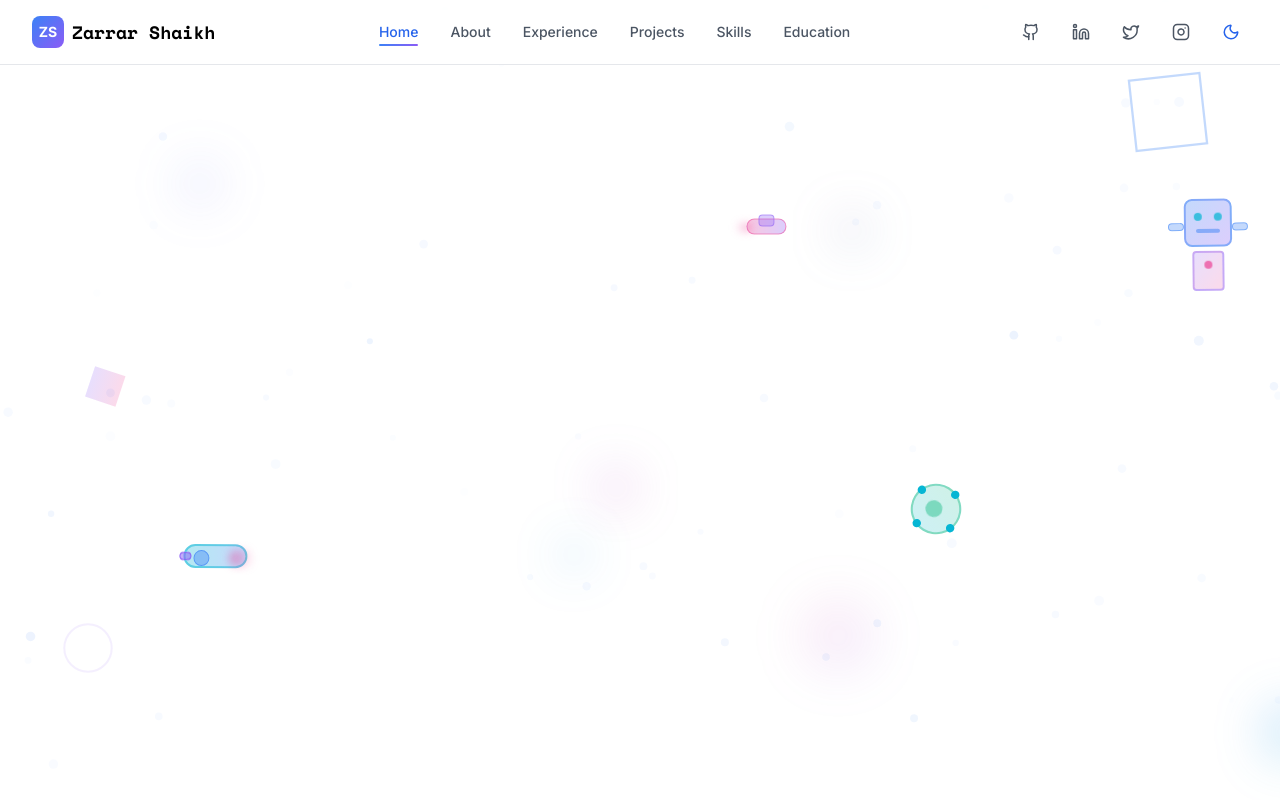
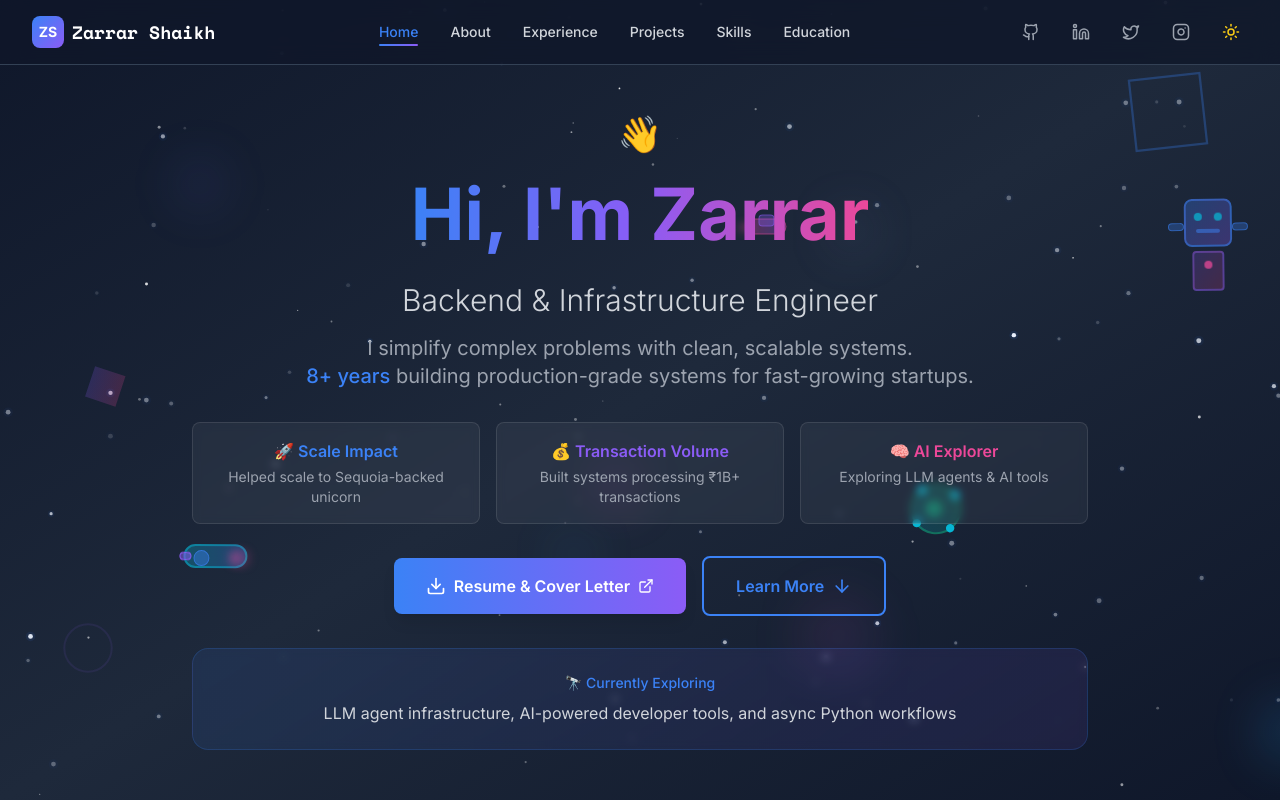
Before and after one commit to Zlash65/zlash.xyz, a React (Vite) app: page / in a window 1280 px wide. Built offline with nearby package versions, Linux system fonts and the light colour scheme.

Commit message:
feat: implement animated Hero section

```diff
--- a/src/App.tsx
+++ b/src/App.tsx
@@ -1,14 +1,53 @@
+import React, { useEffect, useState } from 'react';
+import { motion, AnimatePresence } from 'framer-motion';
 import Header from './components/Header';
+import Hero from './components/Hero';
 import StarField from './components/StarField';
 import FloatingElements from './components/FloatingElements';
 
 function App() {
+  const [darkMode, setDarkMode] = useState(true);
+
+  useEffect(() => {
+    const savedMode = localStorage.getItem('darkMode');
+    if (savedMode !== null) {
+      setDarkMode(JSON.parse(savedMode));
+    }
+  }, []);
+
+  useEffect(() => {
+    localStorage.setItem('darkMode', JSON.stringify(darkMode));
+    if (darkMode) {
+      document.documentElement.classList.add('dark');
+    } else {
+      document.documentElement.classList.remove('dark');
+    }
+  }, [darkMode]);
+
+  const toggleDarkMode = () => {
+    setDarkMode(!darkMode);
+  };
+
   return (
-    <div className="relative min-h-screen bg-white dark:bg-black text-black dark:text-white transition-colors duration-300">
+    <div className={`min-h-screen transition-colors duration-300 ${
+      darkMode
+        ? 'bg-gradient-to-br from-space-900 via-space-800 to-space-900 text-white'
+        : 'bg-gradient-to-br from-blue-50 via-white to-purple-50 text-gray-900'
+    }`}>
       <StarField />
       <FloatingElements />
-      <Header />
-      {/* Placeholder for future sections */}
+
+      <div className="relative z-10">
+        <Header darkMode={darkMode} toggleDarkMode={toggleDarkMode} />
+
+        <motion.main
+          initial={{ opacity: 0 }}
+          animate={{ opacity: 1 }}
+          transition={{ duration: 0.5 }}
+        >
+          <Hero />
+        </motion.main>
+      </div>
     </div>
   );
 }
--- /dev/null
+++ b/src/components/Hero.tsx
@@ -0,0 +1,152 @@
+import React from 'react';
+import { motion } from 'framer-motion';
+import { ArrowDown, Download, ExternalLink } from 'lucide-react';
+
+const Hero: React.FC = () => {
+  const scrollToAbout = () => {
+    const element = document.getElementById('about');
+    if (element) {
+      element.scrollIntoView({ behavior: 'smooth' });
+    }
+  };
+
+  const containerVariants = {
+    hidden: { opacity: 0 },
+    visible: {
+      opacity: 1,
+      transition: {
+        staggerChildren: 0.2,
+        delayChildren: 0.3,
+      },
+    },
+  };
+
+  const itemVariants = {
+    hidden: { opacity: 0, y: 20 },
+    visible: {
+      opacity: 1,
+      y: 0,
+      transition: {
+        duration: 0.6,
+        ease: "easeOut",
+      },
+    },
+  };
+
+  return (
+    <section id="hero" className="min-h-screen flex items-center justify-center px-4 pt-16">
+      <div className="max-w-4xl mx-auto text-center">
+        <motion.div
+          variants={containerVariants}
+          initial="hidden"
+          animate="visible"
+          className="space-y-8"
+        >
+          {/* Greeting */}
+          <motion.div variants={itemVariants} className="space-y-2">
+            <motion.div
+              initial={{ scale: 0 }}
+              animate={{ scale: 1 }}
+              transition={{ duration: 0.5, delay: 0.1 }}
+              className="inline-block"
+            >
+              <div className="text-4xl mb-4">👋</div>
+            </motion.div>
+            <motion.h1
+              className="text-4xl md:text-6xl lg:text-7xl font-bold"
+              variants={itemVariants}
+            >
+              <span className="bg-gradient-to-r from-neon-blue via-neon-purple to-neon-pink bg-clip-text text-transparent">
+                Hi, I'm Zarrar
+              </span>
+            </motion.h1>
+          </motion.div>
+
+          {/* Tagline */}
+          <motion.div variants={itemVariants}>
+            <h2 className="text-xl md:text-2xl lg:text-3xl font-light text-gray-600 dark:text-gray-300 leading-relaxed">
+              Backend & Infrastructure Engineer
+            </h2>
+            <p className="text-lg md:text-xl text-gray-500 dark:text-gray-400 mt-4 leading-relaxed max-w-3xl mx-auto">
+              I simplify complex problems with clean, scalable systems.
+              <br className="hidden md:block" />
+              <span className="text-neon-blue font-medium">8+ years</span> building production-grade systems for fast-growing startups.
+            </p>
+          </motion.div>
+
+          {/* Key Points */}
+          <motion.div variants={itemVariants} className="space-y-4">
+            <div className="grid grid-cols-1 md:grid-cols-3 gap-4 max-w-4xl mx-auto">
+              <motion.div
+                whileHover={{ scale: 1.05 }}
+                className="p-4 rounded-lg bg-white/5 dark:bg-white/5 backdrop-blur-sm border border-white/10"
+              >
+                <div className="text-neon-blue font-semibold">🚀 Scale Impact</div>
+                <div className="text-sm text-gray-600 dark:text-gray-400 mt-1">
+                  Helped scale to Sequoia-backed unicorn
+                </div>
+              </motion.div>
+              <motion.div
+                whileHover={{ scale: 1.05 }}
+                className="p-4 rounded-lg bg-white/5 dark:bg-white/5 backdrop-blur-sm border border-white/10"
+              >
+                <div className="text-neon-purple font-semibold">💰 Transaction Volume</div>
+                <div className="text-sm text-gray-600 dark:text-gray-400 mt-1">
+                  Built systems processing ₹1B+ transactions
+                </div>
+              </motion.div>
+              <motion.div
+                whileHover={{ scale: 1.05 }}
+                className="p-4 rounded-lg bg-white/5 dark:bg-white/5 backdrop-blur-sm border border-white/10"
+              >
+                <div className="text-neon-pink font-semibold">🧠 AI Explorer</div>
+                <div className="text-sm text-gray-600 dark:text-gray-400 mt-1">
+                  Exploring LLM agents & AI tools
+                </div>
+              </motion.div>
+            </div>
+          </motion.div>
+
+          {/* CTA Buttons */}
+          <motion.div variants={itemVariants} className="flex flex-col sm:flex-row gap-4 justify-center items-center">
+            <motion.a
+              href="https://drive.google.com/drive/folders/1dZLF90-VlfEzu_SrwDRT0a-ArcmP2HYh"
+              target="_blank"
+              rel="noopener noreferrer"
+              className="px-8 py-4 bg-gradient-to-r from-neon-blue to-neon-purple text-white font-semibold rounded-lg shadow-lg hover:shadow-xl transition-all duration-300 flex items-center gap-2 group"
+              whileHover={{ scale: 1.05 }}
+              whileTap={{ scale: 0.95 }}
+            >
+              <Download size={20} />
+              Resume & Cover Letter
+              <ExternalLink size={16} className="group-hover:translate-x-1 transition-transform" />
+            </motion.a>
+
+            <motion.button
+              onClick={scrollToAbout}
+              className="px-8 py-4 border-2 border-neon-blue text-neon-blue font-semibold rounded-lg hover:bg-neon-blue hover:text-white transition-all duration-300 flex items-center gap-2"
+              whileHover={{ scale: 1.05 }}
+              whileTap={{ scale: 0.95 }}
+            >
+              Learn More
+              <ArrowDown size={20} />
+            </motion.button>
+          </motion.div>
+
+          {/* Current Focus */}
+          <motion.div
+            variants={itemVariants}
+            className="mt-12 p-6 rounded-2xl bg-gradient-to-r from-neon-blue/10 to-neon-purple/10 border border-neon-blue/20 backdrop-blur-sm"
+          >
+            <div className="text-sm font-medium text-neon-blue mb-2">🔭 Currently Exploring</div>
+            <div className="text-gray-600 dark:text-gray-300">
+              LLM agent infrastructure, AI-powered developer tools, and async Python workflows
+            </div>
+          </motion.div>
+        </motion.div>
+      </div>
+    </section>
+  );
+};
+
+export default Hero;
```
